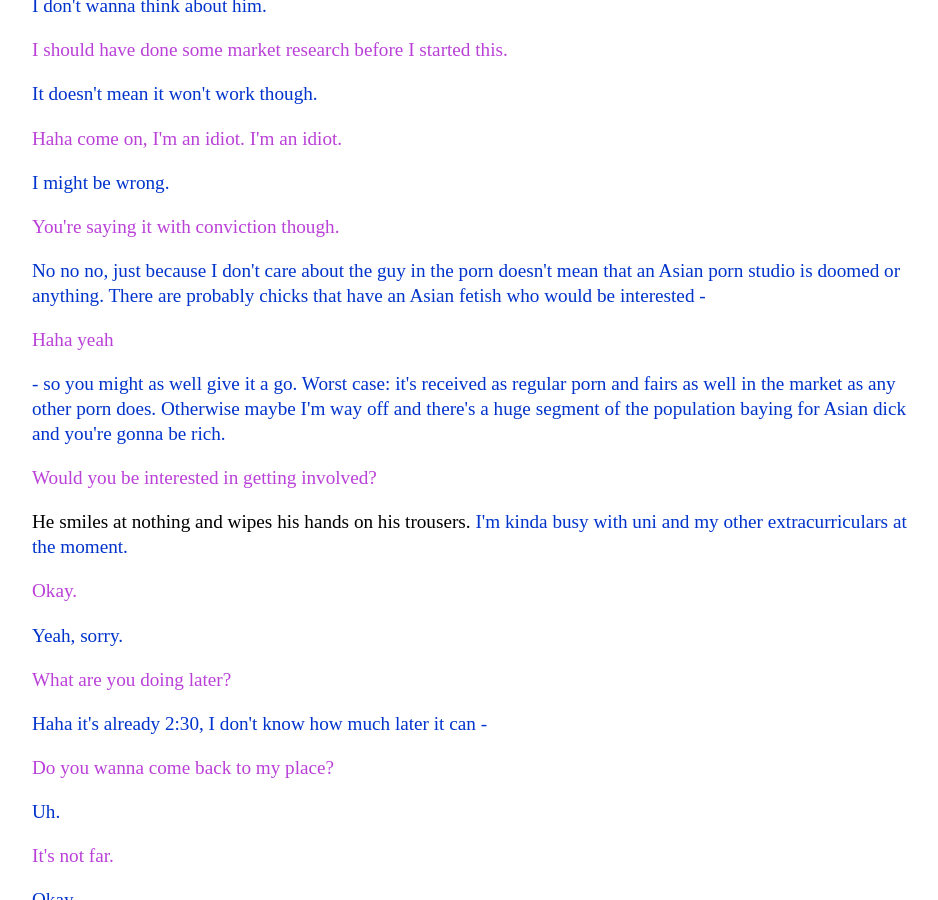
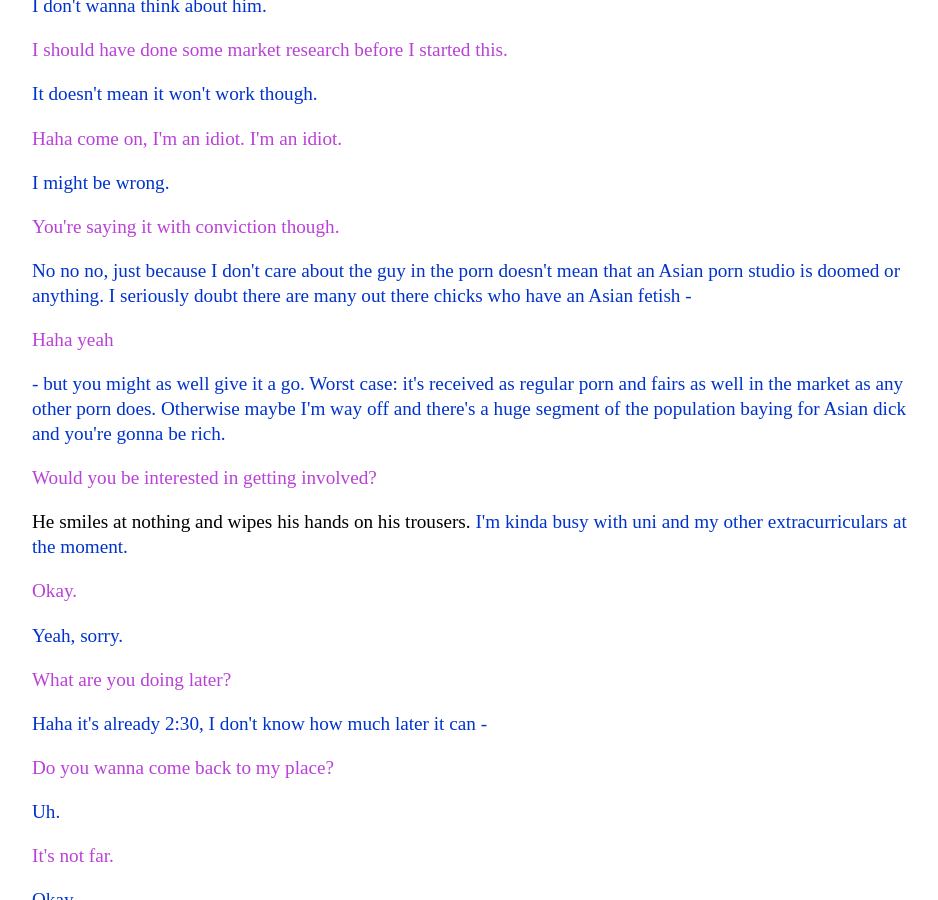
Before and after one commit to Pinelife/pinelife.github.io, a Jekyll site: the page Hellhole/Room6.html, which Jekyll copies as it is, in a window 1280 px wide and 900 px high, scrolled down 1694 px. Shown: the whole window, without its empty margins (160-1098 px from the left). Built offline with Jekyll 4.4.1, drawn with Linux system fonts in a browser that asks for light colours.

Commit message:
Update Room6.html

```diff
--- a/Hellhole/Room6.html
+++ b/Hellhole/Room6.html
@@ -130,13 +130,13 @@ You're saying it with conviction though.
 	</p>
 	<p class="chen">
    No no no, just because I don't care about the guy in the porn doesn't mean that
-  an Asian porn studio is doomed or anything. There are probably chicks that have an Asian fetish who would be interested -
+  an Asian porn studio is doomed or anything. I seriously doubt there are many out there chicks who have an Asian fetish -
  </p>
 <p class="lauria">
   Haha yeah
 </p>
 <p class="chen">
-- so you might as well give it a go. Worst case: it's received as regular porn and fairs as well in the market
+- but you might as well give it a go. Worst case: it's received as regular porn and fairs as well in the market
   as any other porn does. Otherwise maybe I'm way off and there's a huge segment of the population baying for Asian dick
   and you're gonna be rich.
   </p>
```
